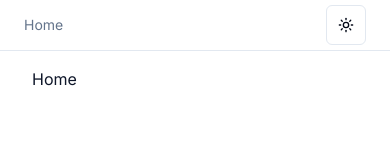
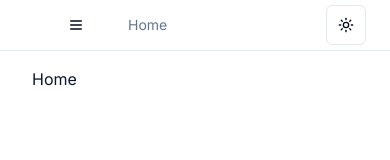
Before and after one commit to Adi-ty/Scrapper-Zap, a Next.js app: page / in a window 390 px wide. Shown: the top 160 px of the page. Built offline with nearby package versions, Linux system fonts and the light colour scheme.

Commit message:
Basic layout complete with mobile sidebar

```diff
--- a/components/BreadcrumbHeader.tsx
+++ b/components/BreadcrumbHeader.tsx
@@ -9,12 +9,14 @@ import {
     BreadcrumbSeparator,
     BreadcrumbList,
 } from "@/components/ui/breadcrumb";
+import { MobileSidebar } from "@/components/Sidebar";
 
 function BreadcrumbHeader() {
     const pathName = usePathname();
     const paths = pathName === "/" ? [""] : pathName.split("/");
     return (
         <div className="flex items-center flex-start">
+            <MobileSidebar />
             <Breadcrumb>
                 <BreadcrumbList>
                     {paths.map((path, index) => (
--- a/components/Sidebar.tsx
+++ b/components/Sidebar.tsx
@@ -1,11 +1,18 @@
 "use client";
 
-import { CircleDollarSign, HomeIcon, Layers2Icon, Lock } from "lucide-react";
-import React from "react";
+import {
+    CircleDollarSign,
+    HomeIcon,
+    Layers2Icon,
+    Lock,
+    MenuIcon,
+} from "lucide-react";
+import React, { useState } from "react";
 import Logo from "@/components/Logo";
 import Link from "next/link";
-import { buttonVariants } from "@/components/ui/button";
+import { Button, buttonVariants } from "@/components/ui/button";
 import { usePathname } from "next/navigation";
+import { Sheet, SheetContent, SheetTrigger } from "@/components/ui/sheet";
 
 const routes = [
     {
@@ -68,4 +75,51 @@ function Sidebar() {
     );
 }
 
+export function MobileSidebar() {
+    const [isOpen, setOpen] = useState(false);
+
+    const pathname = usePathname();
+    const activeRoute =
+        routes.find(
+            (route) => route.href.length > 0 && pathname.includes(route.href)
+        ) || routes[0];
+    return (
+        <div className="block border-separate bg-background md:hidden">
+            <nav className="container flex items-center justify-between px-8">
+                <Sheet open={isOpen} onOpenChange={setOpen}>
+                    <SheetTrigger asChild>
+                        <Button variant={"ghost"} size={"icon"}>
+                            <MenuIcon />
+                        </Button>
+                    </SheetTrigger>
+                    <SheetContent
+                        className="w-[400px] sm:w-[540px] space-y-4"
+                        side={"left"}
+                    >
+                        <Logo />
+                        <div className="flex flex-col gap-1">
+                            {routes.map((route) => (
+                                <Link
+                                    key={route.href}
+                                    href={route.href}
+                                    className={buttonVariants({
+                                        variant:
+                                            activeRoute.href === route.href
+                                                ? "sidebarActiveItem"
+                                                : "sidebarItem",
+                                    })}
+                                    onClick={() => setOpen((prev) => !prev)}
+                                >
+                                    <route.icon size={20} />
+                                    {route.label}
+                                </Link>
+                            ))}
+                        </div>
+                    </SheetContent>
+                </Sheet>
+            </nav>
+        </div>
+    );
+}
+
 export default Sidebar;
```
